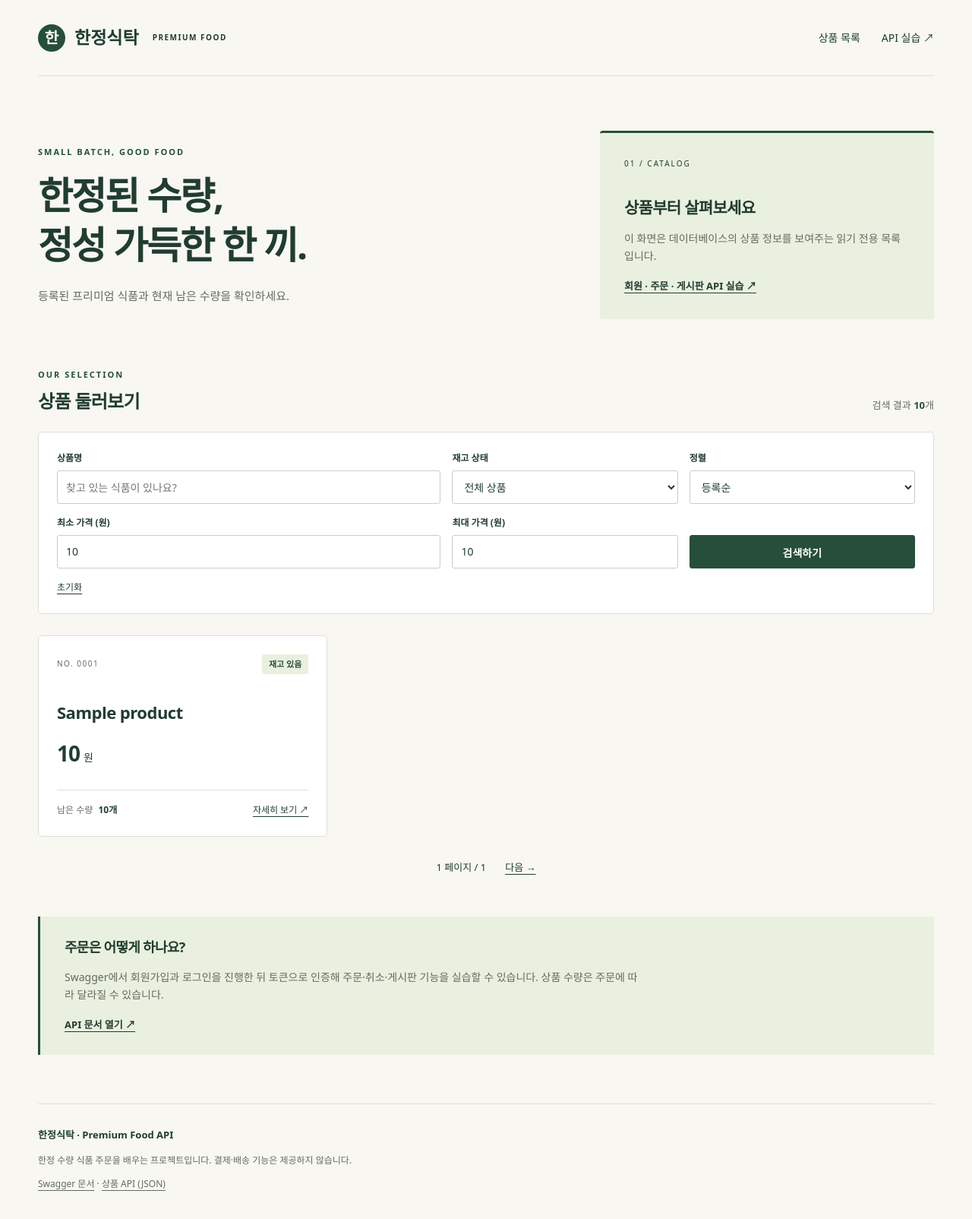
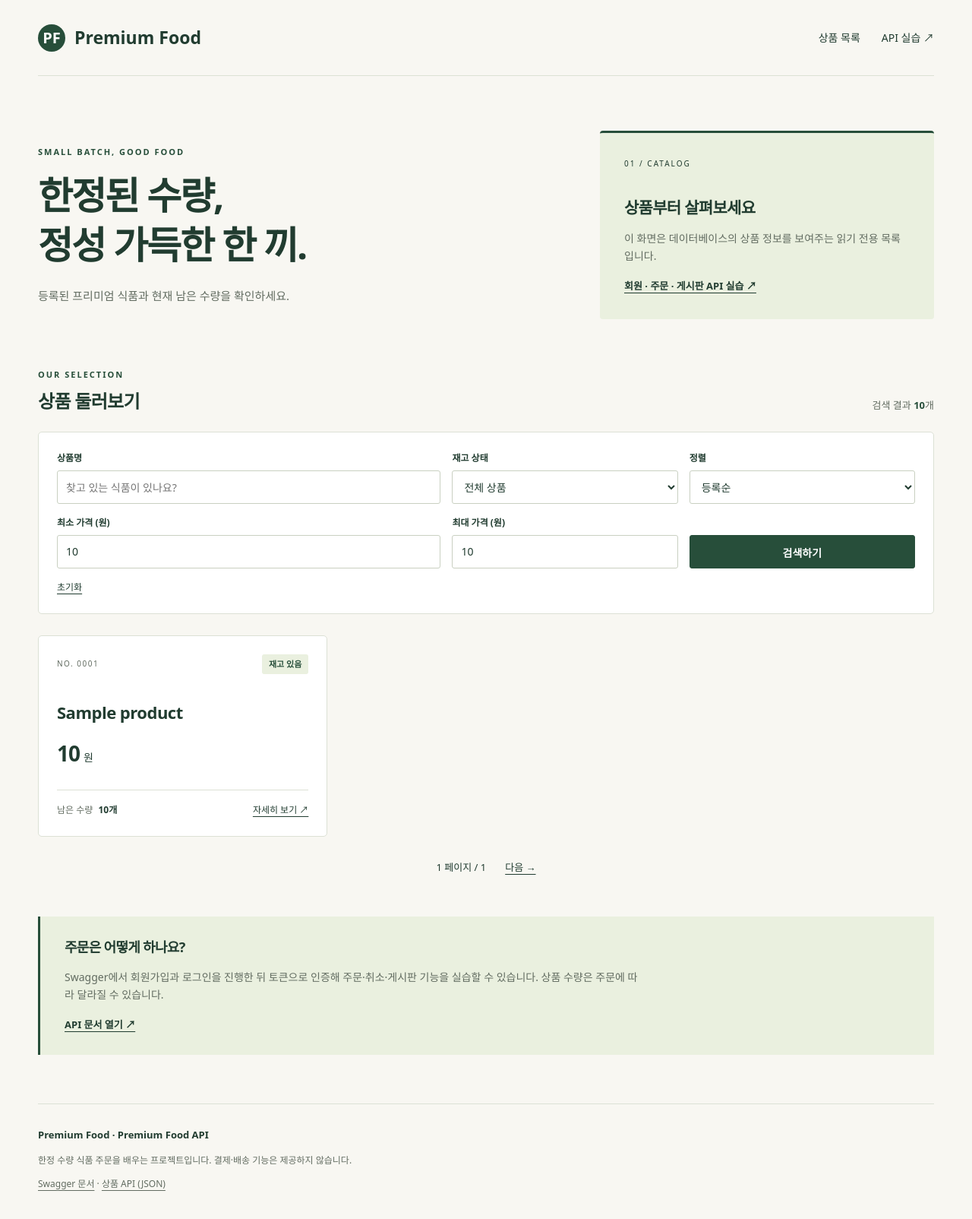
Before and after one commit to yoosangjn-stack/premium-food-api, a FastAPI app: template src/templates/catalog.html in a window 1280 px wide. Shown: the whole page at 76% size. Run offline with FastAPI, Linux system fonts and the light colour scheme; the template is opened without the code that fills it: most values are stand-ins (such as "Sample title", 1, 10 or a date in 2020); parts of the project's set-up code (start-up, migrations or seed data) failed here and were passed over.

Commit message:
docs: unify Premium Food branding and refresh real captures

```diff
--- a/src/templates/base.html
+++ b/src/templates/base.html
@@ -4,16 +4,16 @@
   <meta charset="utf-8">
   <meta name="viewport" content="width=device-width, initial-scale=1">
   <meta name="color-scheme" content="light">
-  <title>{% block title %}상품 둘러보기{% endblock %} | 한정식탁</title>
+  <title>{% block title %}상품 둘러보기{% endblock %} | Premium Food</title>
   <link rel="stylesheet" href="{{ url_for('static', path='/styles.css') }}">
 </head>
 <body>
   <a class="skip-link" href="#main">본문으로 건너뛰기</a>
   <header class="site-header">
-    <a class="brand" href="{{ url_for('catalog') }}"><span class="brand-mark" aria-hidden="true">한</span>한정식탁 <small>PREMIUM FOOD</small></a>
+    <a class="brand" href="{{ url_for('catalog') }}"><span class="brand-mark" aria-hidden="true">PF</span>Premium Food</a>
     <nav aria-label="주 메뉴"><a href="{{ url_for('catalog') }}">상품 목록</a><a href="/docs">API 실습 ↗</a></nav>
   </header>
   <main id="main">{% block content %}{% endblock %}</main>
-  <footer><strong>한정식탁 · Premium Food API</strong><p>한정 수량 식품 주문을 배우는 프로젝트입니다. 결제·배송 기능은 제공하지 않습니다.</p><a href="/docs">Swagger 문서</a><span aria-hidden="true"> · </span><a href="/v1/products">상품 API (JSON)</a></footer>
+  <footer><strong>Premium Food · Premium Food API</strong><p>한정 수량 식품 주문을 배우는 프로젝트입니다. 결제·배송 기능은 제공하지 않습니다.</p><a href="/docs">Swagger 문서</a><span aria-hidden="true"> · </span><a href="/v1/products">상품 API (JSON)</a></footer>
 </body>
 </html>
```
Also changed, not shown: README.md, 11 other files.
